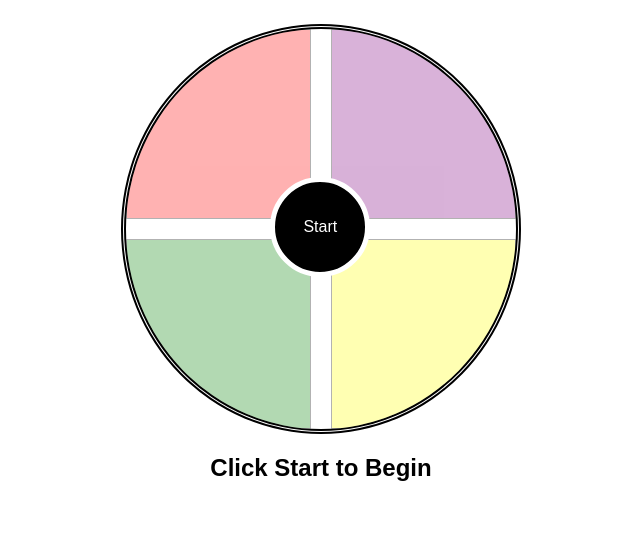
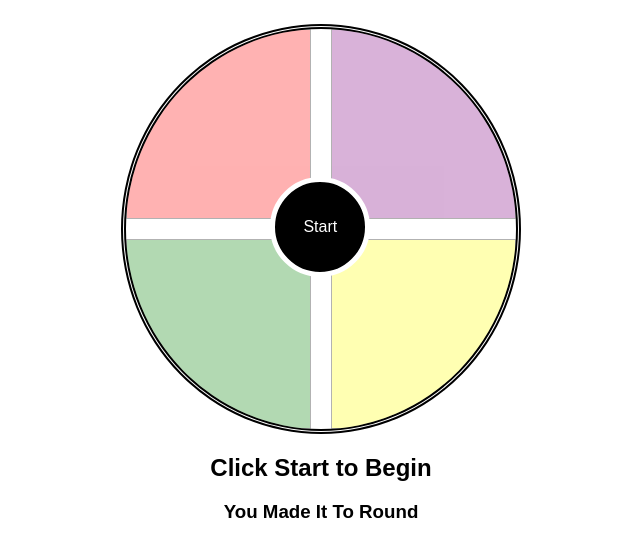
Before and after one commit to rmart78/Simple-Simon, a plain HTML site: page public/simplesimon.html in a window 1280 px wide. Shown: the part 89-646 px from the top of the page, without its empty margins (319-959 px from the left). Drawn offline with nearby package versions, Linux system fonts and the light colour scheme.

Commit message:
"added final round display to game over screen"

```diff
--- a/public/css/simplesimon.css
+++ b/public/css/simplesimon.css
@@ -223,6 +223,6 @@ html {
     margin-top: 200px;
 }
 
-#start_over_container {
+#start_over_container, #finalRoundDisplay {
     text-align: center;
 }
--- a/public/simplesimon.html
+++ b/public/simplesimon.html
@@ -40,6 +40,7 @@
 	<!-- <button id="test_button">Test</button> -->
 	<h2 id="instructions" class="starter">Click Start to Begin</h2>
 	<h1 id="game_over" class="invisible"><span id="g">G</span><span id="a">A</span><span id="m">M</span><span id="e">E </span><span id="o">O</span><span id="v">V</span><span id="ee">E</span><span id="r">R</span></h1>
+	<h3 id="finalRoundDisplay">You Made It To Round <span id="finalRound"></span></h3>
 	<div id="start_over_container">
 	<button id="start_over" class="invisible1">Start Over</button>
 	</div>
@@ -175,6 +176,7 @@
         			function gameOverColorInterval() {
             setInterval(function(){
             	gameOverCycle();
+            	document.getElementById('finalRound').innerHTML = document.getElementById('round').innerHTML;
             }, 150);
 
         }
```
